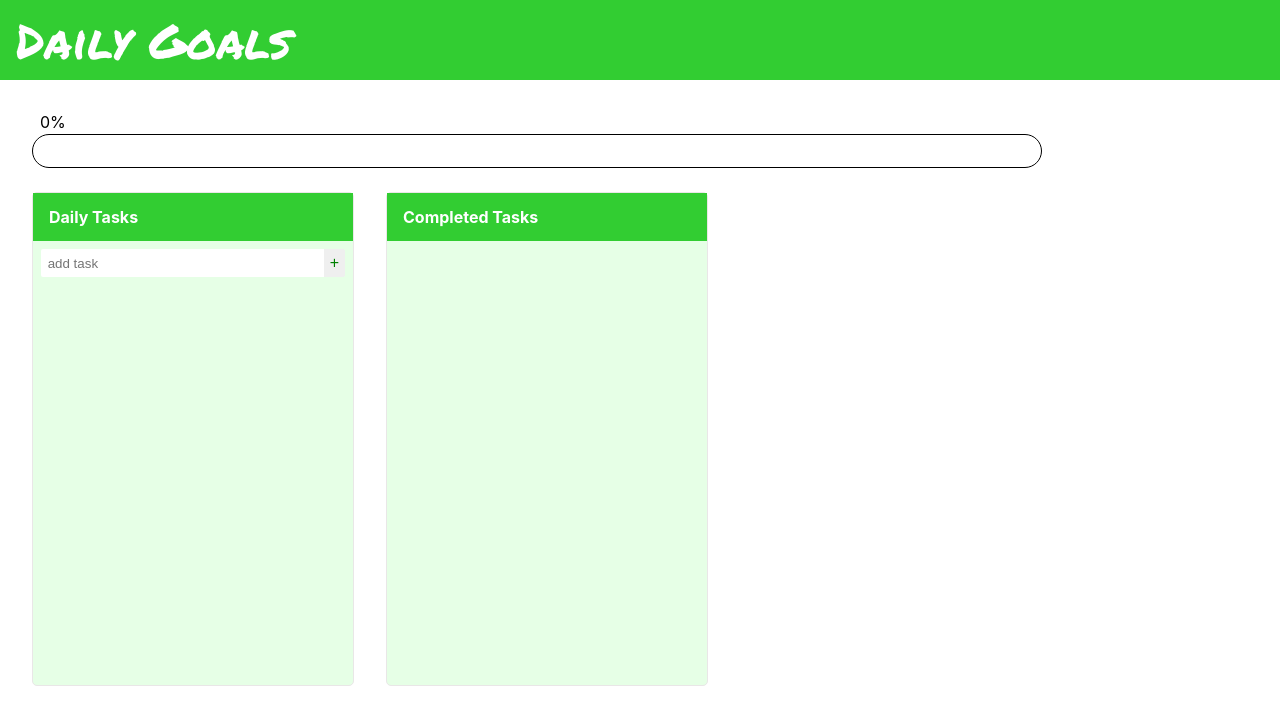
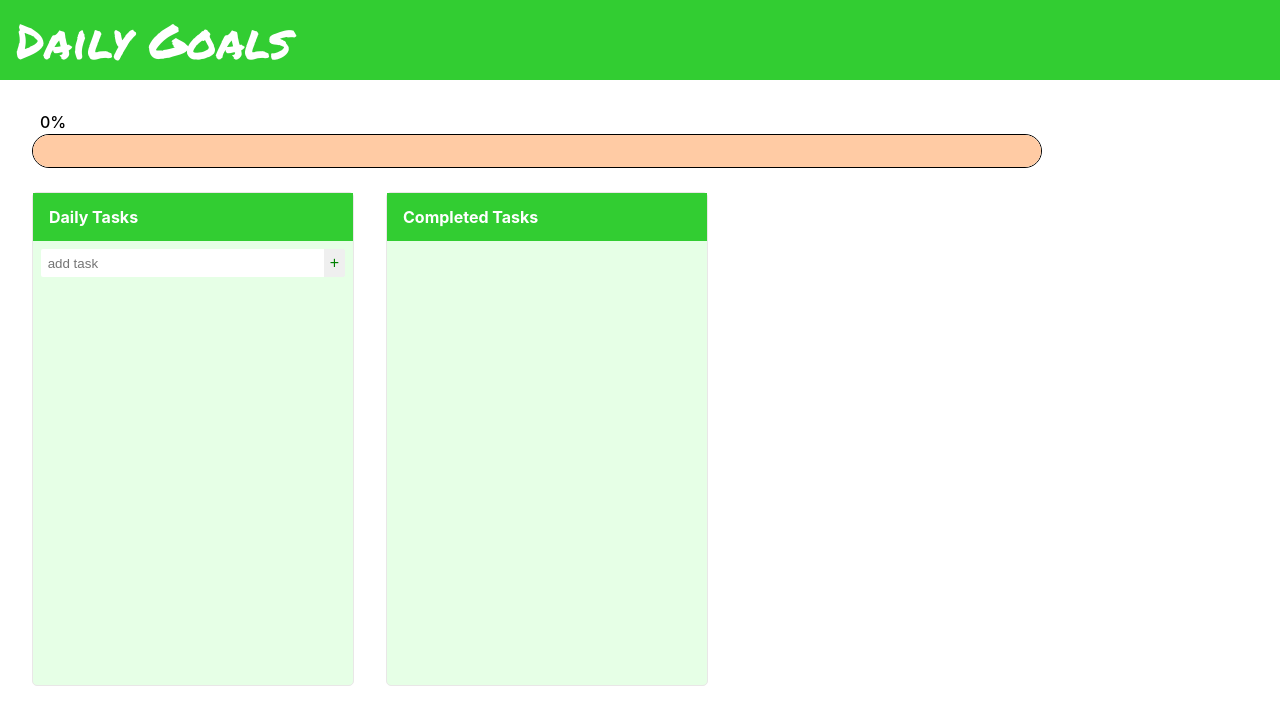
Before and after one commit to CodesperYu/dailygoals, a React (Create React App) app: page / in a window 1280 px wide. Shown: the top 724 px of the page. Built offline with nearby package versions, Linux system fonts and the light colour scheme.

Commit message:
add fill bar css

```diff
--- a/src/components/main/main.js
+++ b/src/components/main/main.js
@@ -58,7 +58,10 @@ export default class Main extends Component {
 	render() {
 		return (
 			<div className='container'>
-				<ProgressBar />
+				<ProgressBar
+					incompletedTask = { this.state.tasks.length || 0 }
+					completedTask = {this.state.completedTasks.length || 0}
+				/>
 				<div className='container__list'>
 					<Daily
 						tasks = { this.state.tasks }
--- a/src/components/progressbar/bar.js
+++ b/src/components/progressbar/bar.js
@@ -1,4 +1,5 @@
 import React, { Component } from 'react';
+import Fill from './fill';
 import './progressbar.scss'
 
 export default class Bar extends Component {
@@ -14,6 +15,7 @@ export default class Bar extends Component {
 			<div className='progress-bar--container'>
 				<div className='progress-bar--percentage'>0%</div>
 				<div className='progress-bar'>
+					<Fill/>
 				</div>
 			</div>
 		)
--- a/src/components/progressbar/fill.js
+++ b/src/components/progressbar/fill.js
@@ -3,7 +3,7 @@ import React, { Component } from 'react';
 export default class Fill extends Component {
 	render() {
 		return (
-			<div className='progressbar--fill'></div>
+			<div className='progress-bar--fill'></div>
 		)
 	}
 }
--- a/src/components/progressbar/progressbar.scss
+++ b/src/components/progressbar/progressbar.scss
@@ -5,6 +5,7 @@
 	width: 100%;
 	&--percentage {
 		margin: 0 .5em .1em;
+		font-weight: 500;
 	}
 	&--container {
 		height: 2em;
@@ -12,6 +13,8 @@
 		margin: 2em 2em 1em;
 	}
 	&--fill {
-
+		border-radius: inherit;
+		height: inherit;
+		background-color: #ffcba4;
 	}
 }
```
